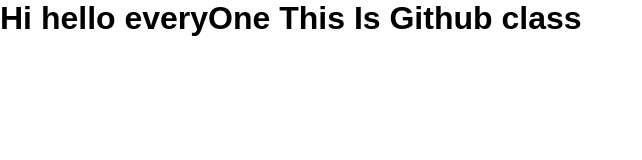
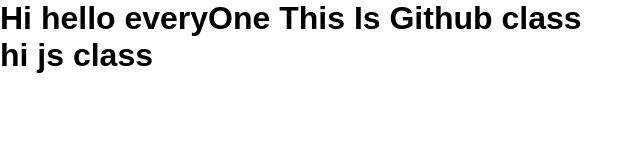
Before and after one commit to smartsusee/flipkart, a plain HTML site: page index.html in a window 1280 px wide. Shown: the whole page, without its empty margins (0-642 px from the left). Drawn offline with Linux system fonts and the light colour scheme.

Commit message:
create a new h1 tag

```diff
--- a/index.html
+++ b/index.html
@@ -10,5 +10,6 @@
 
 
        <h1>Hi hello everyOne This Is Github class</h1>
+       <h1>hi js class</h1>
 </body>
 </html>
```
